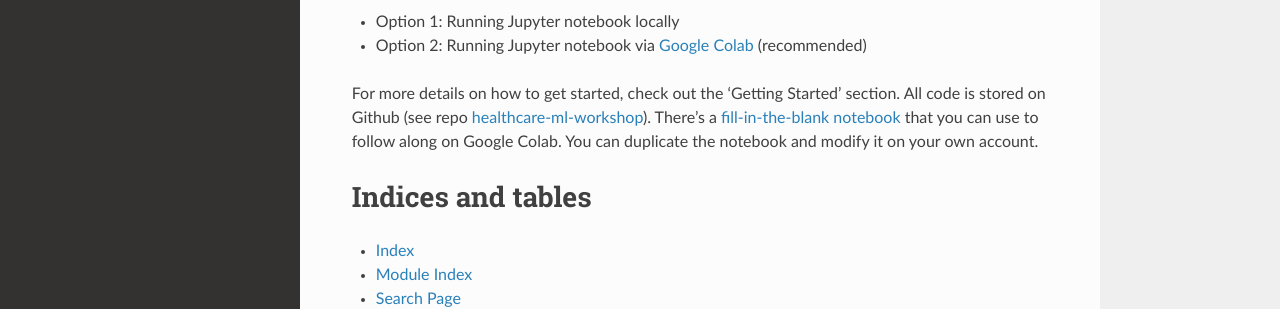
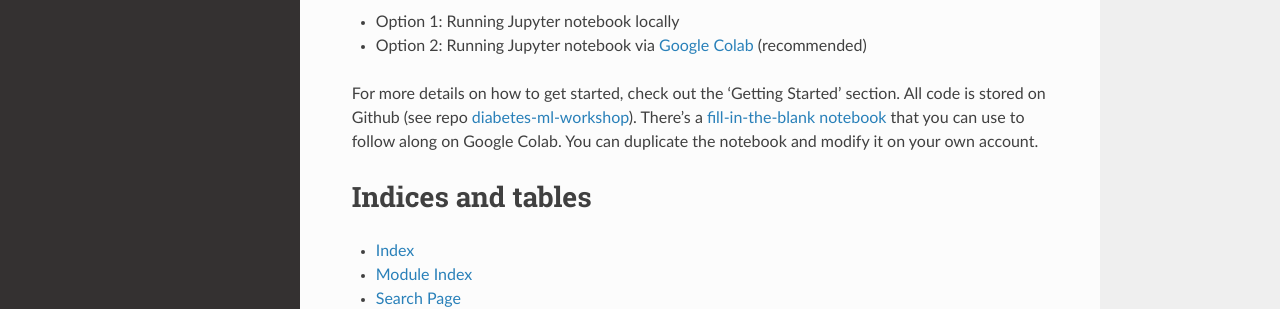
Before and after one commit to topspinj/diabetes-ml-workshop, a Sphinx documentation site: the page built from docs/source/index.rst, in a window 1280 px wide and 1223 px high. Shown: the part 782-1091 px from the top of the window. Built offline with Sphinx 7.4.7 and the Read the Docs theme 2.0.0, drawn with Linux system fonts in a browser that asks for light colours; pages that are not in the unit, such as notebooks, are missing from menus.

Commit message:
Fix github repo link in doc

```diff
--- a/docs/source/index.rst
+++ b/docs/source/index.rst
@@ -40,7 +40,7 @@ Environment Setup
 - Option 2: Running Jupyter notebook via `Google Colab <https://colab.research.google.com/>`_ (recommended)
 
 For more details on how to get started, check out the 'Getting Started' section. All code is stored
-on Github (see repo `healthcare-ml-workshop <https://github.com/topspinj/healthcare-ml-workshop>`_).
+on Github (see repo `diabetes-ml-workshop <https://github.com/topspinj/diabetes-ml-workshop>`_).
 There's a `fill-in-the-blank  notebook <https://colab.research.google.com/drive/1LBth_Yk2jAyegg-elx9P7ljrYhojhe0z>`_
 that you can use to follow along on Google Colab. You can duplicate the notebook and modify it on your own account.
 
```
